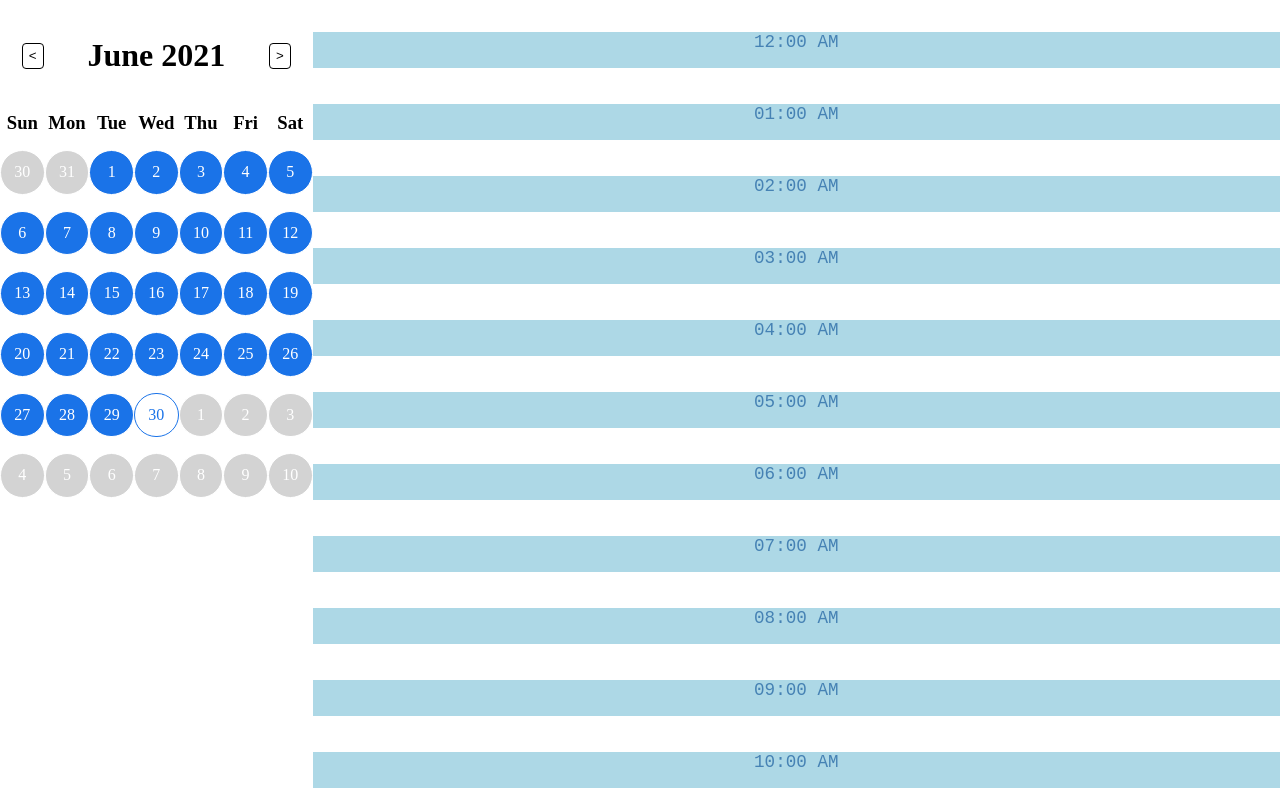
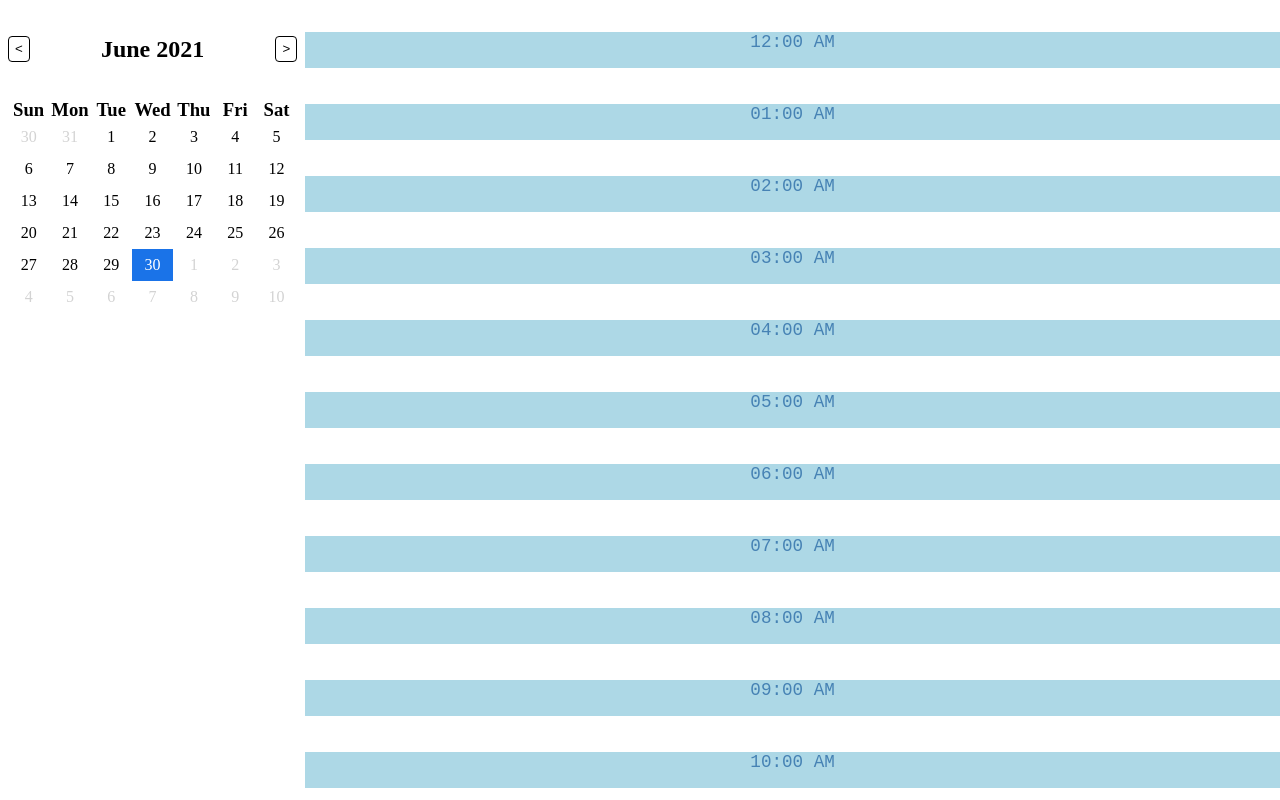
Before and after one commit to ayershov777/availability-picker, a React (Create React App) app in the folder client/: page / in a window 1280 px wide. Shown: the top 800 px of the page. Built offline with nearby package versions, Linux system fonts and the light colour scheme.

Commit message:
:lipstick::art: updated styles and reformatted code

```diff
--- a/client/src/components/Scheduler/MonthPicker.tsx
+++ b/client/src/components/Scheduler/MonthPicker.tsx
@@ -8,7 +8,7 @@ import { GridAnimationVariant } from "./SchedulerGrid";
 
 const Container = styled.div`
     display: flex;
-    justify-content: space-around;
+    justify-content: space-between;
     align-items: center;
     margin: 16px 0;
 `;
@@ -58,7 +58,7 @@ function MonthPicker({ setGridAnimation }: MonthPickerProps) {
             <Button onClick={handleClickPrevious}>
                 &lt;
             </Button>
-            <h1>{month} {year}</h1>
+            <h2>{month} {year}</h2>
             <Button onClick={handleClickNext}>
                 &gt;
             </Button>
--- a/client/src/components/Scheduler/Scheduler.tsx
+++ b/client/src/components/Scheduler/Scheduler.tsx
@@ -16,6 +16,7 @@ const DatePickerPanelDesktop = styled.div`
     top: 0px;
     display: inline-block;
     vertical-align: top;
+    margin 0 8px;
 `;
 
 const DatePickerPanelMobile = styled.div`
@@ -24,58 +25,10 @@ const DatePickerPanelMobile = styled.div`
     margin-right: auto;
 `;
 
-const InnerContainer = styled.div`
-    position: sticky;
-    top: 0;
-`;
-
-const slideDown = keyframes`
-    from {
-        height: 0;
-    }
-
-    to {
-        height: 3.5rem;
-    }
-`;
-
-// const DatePickerBar = styled.div`
-//     display: block;
-//     position: fixed;
-//     margin-left: auto;
-//     margin-right: auto;
-//     top: 0px;
-//     height: 3.5rem;
-//     width: 100%;
-//     border-bottom: 1px solid rgba(105, 105, 105, 0.5);
-//     margin-bottom: 1rem;
-//     z-index: 10;
-//     background-color: white;
-//     box-shadow: 1px 5px 5px grey;
-//     text-align: center;
-//     color: #1a73e8;
-//     font-weight: 600;
-//     font-size: 1.1rem;
-//     font-family: monospace;
-//     transition: filter 250ms;
-//     animation: ${slideDown} 0.3s ease-out;
-
-//     &:hover {
-//         filter: brightness(0.7);
-//     }
-
-//     & sub {
-//         cursor: pointer;
-//     }
-// `;
-
 function Scheduler() {
     const viewport = useViewport();
     const DatePickerPanel = viewport >= Viewport.SM ? DatePickerPanelDesktop : DatePickerPanelMobile;
     const [gridAnimation, setGridAnimation] = useState<GridAnimationVariant>("idle");
-
-    // const selectedDate = useSelector(getSelectedDate);
-    // const [showDateBar, setShowDateBar] = useState(false);
 
     return (
         <Container viewport={viewport}>
@@ -84,15 +37,7 @@ function Scheduler() {
                 <SchedulerGrid gridAnimation={gridAnimation} setGridAnimation={setGridAnimation} />
             </DatePickerPanel>
 
-            {/* {showDateBar &&
-                <DatePickerBar>
-                    <p>
-                        {selectedDate?.toDateString()}
-                        {" "}
-                        <sub className="material-icons">expand_more</sub>
-                    </p>
-                </DatePickerBar>
-            } */}
+
 
             <TimeSelector />
         </Container>
--- a/client/src/components/Scheduler/SchedulerCell.tsx
+++ b/client/src/components/Scheduler/SchedulerCell.tsx
@@ -8,26 +8,19 @@ import useViewport, { Viewport } from '../../hooks/useViewport';
 type CellProps = {
     backgroundColor: CSS.Property.BackgroundColor;
     textColor: CSS.Property.Color;
-    circleSize: string;
-    borderColor: CSS.Property.Color;
 }
 
 const Cell = styled.div<CellProps>`
     margin: auto;
-    height: ${props => props.circleSize};
-    width: ${props => props.circleSize};
-    line-height: ${props => props.circleSize};
-    border-radius: 50%;
+    line-height: 32px;
     text-align: center;
     background-color: ${props => props.backgroundColor};
     color: ${props => props.textColor};
-    border: ${props => `1px solid ${props.borderColor}`};
     cursor: pointer;
 
     &:hover {
         background-color: #99bff1;
         color: black;
-        border: 1px solid ${props => props.backgroundColor};
     }
 `;
 
@@ -44,9 +37,12 @@ function SchedulerCell({ date }: SchedulerCellProps) {
     const dispatch = useDispatch();
     const monthIndex = useSelector(getMonthIndex);
     const selectedDate = useSelector(getSelectedDate);
-    const viewport = useViewport();
 
-    const {backgroundColor, textColor, circleSize, borderColor} = getCellStyles(viewport, monthIndex, selectedDate, date);
+    const isSelected = selectedDate.toDateString() === date.toDateString();
+    const isCurrentMonth = monthIndex === date.getMonth();
+
+    const backgroundColor = getBackgroundColor(isSelected);
+    const textColor = getTextColor(isSelected, isCurrentMonth);
 
     function selectDay() {
         dispatch(setSelectedDateAction(date));
@@ -55,37 +51,34 @@ function SchedulerCell({ date }: SchedulerCellProps) {
     function handleClick() {
         selectDay();
     }
+
     return (
         <Wrapper>
-            <Cell onClick={handleClick} backgroundColor={backgroundColor} textColor={textColor} circleSize={circleSize || "calc(100vw/20)"} borderColor={borderColor || 'currentcolor'} >
+            <Cell onClick={handleClick} backgroundColor={backgroundColor} textColor={textColor}>
                 {date.getDate()}
             </Cell>
         </Wrapper>
     );
 }
 
-function getCellStyles(
-    viewport: Viewport,
-	monthIndex: number,
-	selectedDate: Date,
-	date: Date
-) {
-	const selectedMonth = selectedDate?.getMonth(),
-		cellMonth = date.getMonth(),
-		cellDate = date.getDate(),
-        circleSize = viewport >= Viewport.SM ? "calc(100vw/30)" : "calc(100vw/15)";
-    if (selectedMonth === cellMonth && selectedDate?.getDate() === cellDate)
-		return {
-			backgroundColor: "#FFFFFF",
-			textColor: "#1a73e8",
-            circleSize,
-			borderColor: "#1a73e8",
-		};
-	if (monthIndex === cellMonth) {
-		return { backgroundColor: "#1a73e8", textColor: "#FFFFFF", circleSize };
-	}
+function getBackgroundColor(isSelected: boolean) {
+    if(isSelected) {
+        return "#1a73e8";
+    }
 
-	return { backgroundColor: "lightgray", textColor: "#FFFFFF", circleSize };
+    return "white";
+}
+
+function getTextColor(isSelected: boolean, isCurrentMonth: boolean) {
+    if(isSelected) {
+        return "white";
+    }
+
+    if(!isCurrentMonth) {
+        return "lightgray";
+    }
+
+    return "black";
 }
 
 export default SchedulerCell;
--- a/client/src/components/Scheduler/SchedulerGrid.tsx
+++ b/client/src/components/Scheduler/SchedulerGrid.tsx
@@ -38,7 +38,6 @@ const Grid = styled.div<GridProps>`
     display: grid;
     position: relative;
     grid-template-columns: repeat(7, 1fr);
-    row-gap: 16px;
     animation: ${({animationVariant}) => getGridAnimation(animationVariant)} 400ms ease-out;
 `;
 
@@ -54,6 +53,7 @@ const WeekdayLabel = styled.div`
     text-align: center;
     font-size: 14pt;
     font-weight: bold;
+    margin: 0 2px;
 `;
 
 type SchedulerGridProps = {
```
Also changed, not shown: client/src/components/Scheduler/DatePickerBar.tsx (added, +57 -0 lines).
